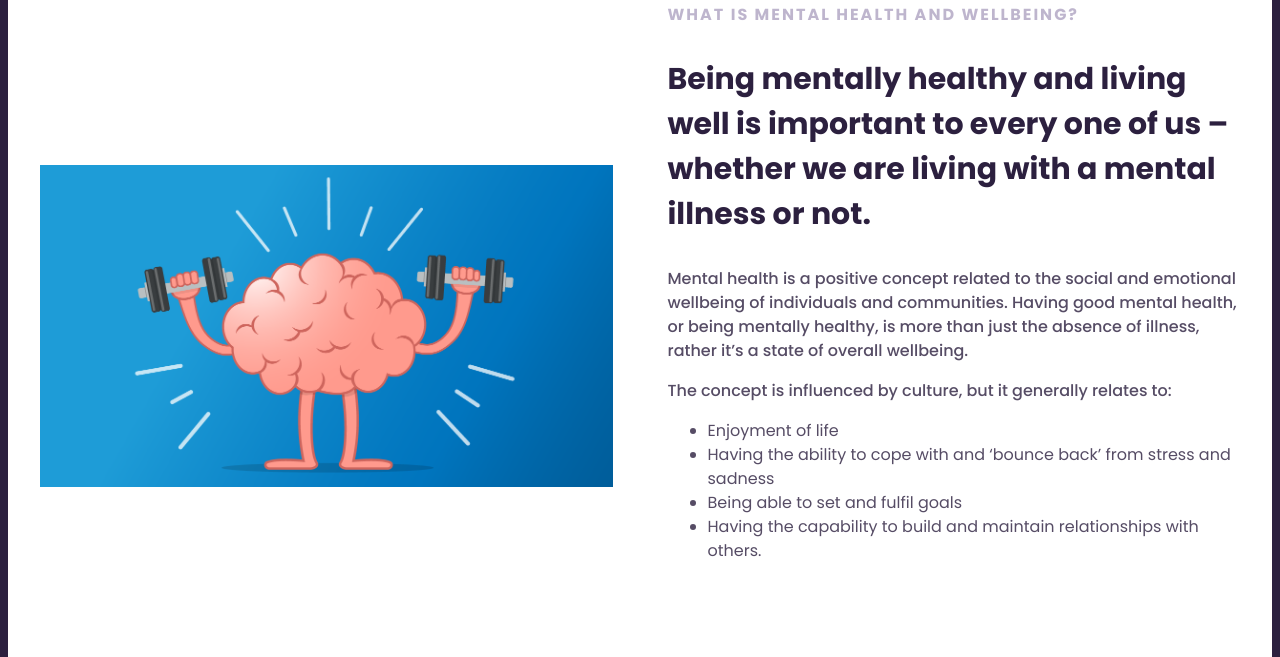
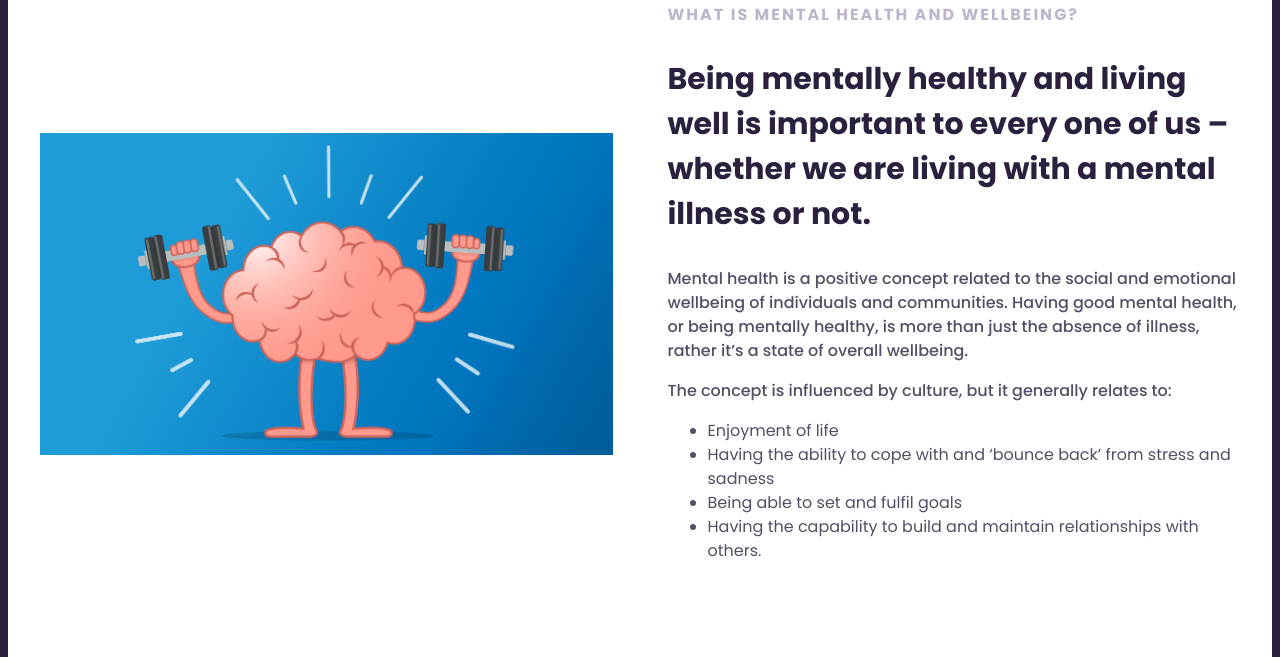
Before and after one commit to atashijan/mental-health-advocacy-project, a plain HTML site: page index.html in a window 1280 px wide. Shown: the part 898-1555 px from the top of the page. Drawn offline with Linux system fonts and the light colour scheme.

Commit message:
update image

```diff
--- a/src/style.css
+++ b/src/style.css
@@ -118,8 +118,8 @@ main li {
   opacity: 0.8;
 }
 main img {
-  max-width: 700px;
-  margin: 175px auto;
+  width: 100%;
+  margin-top: 25%;
 }
 
 footer {
```
